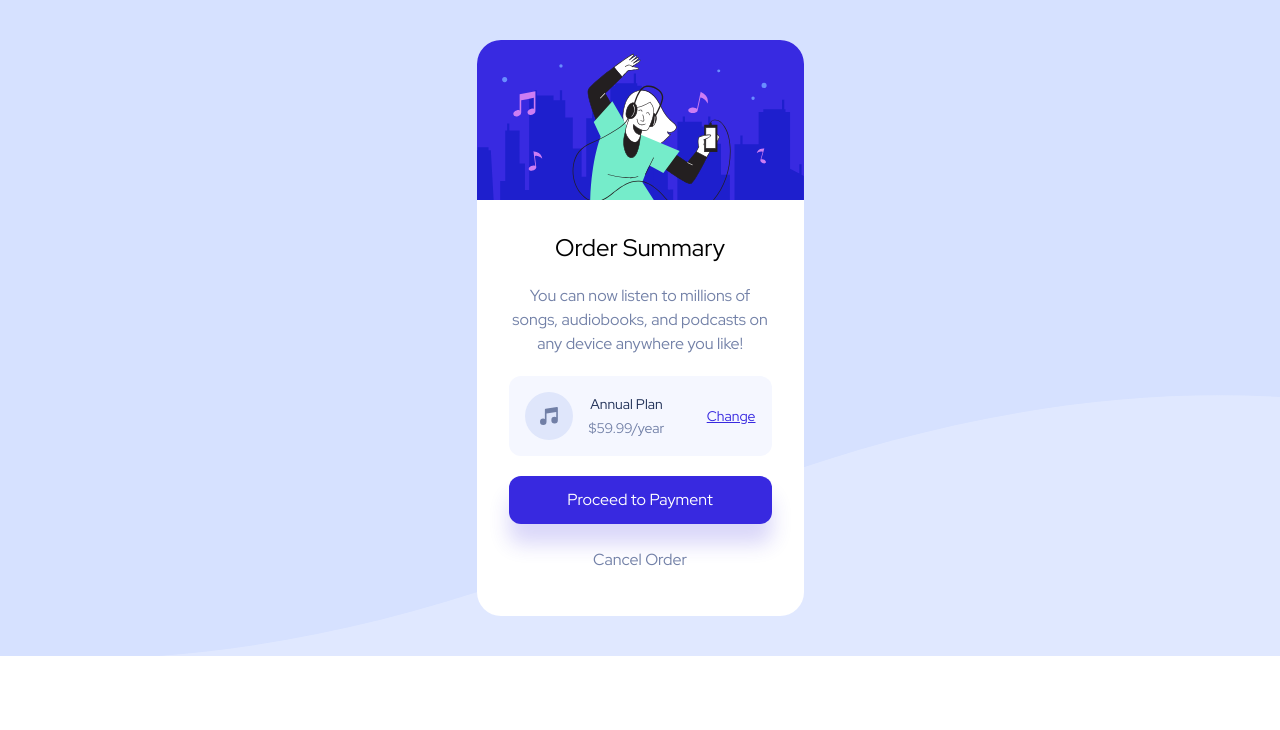
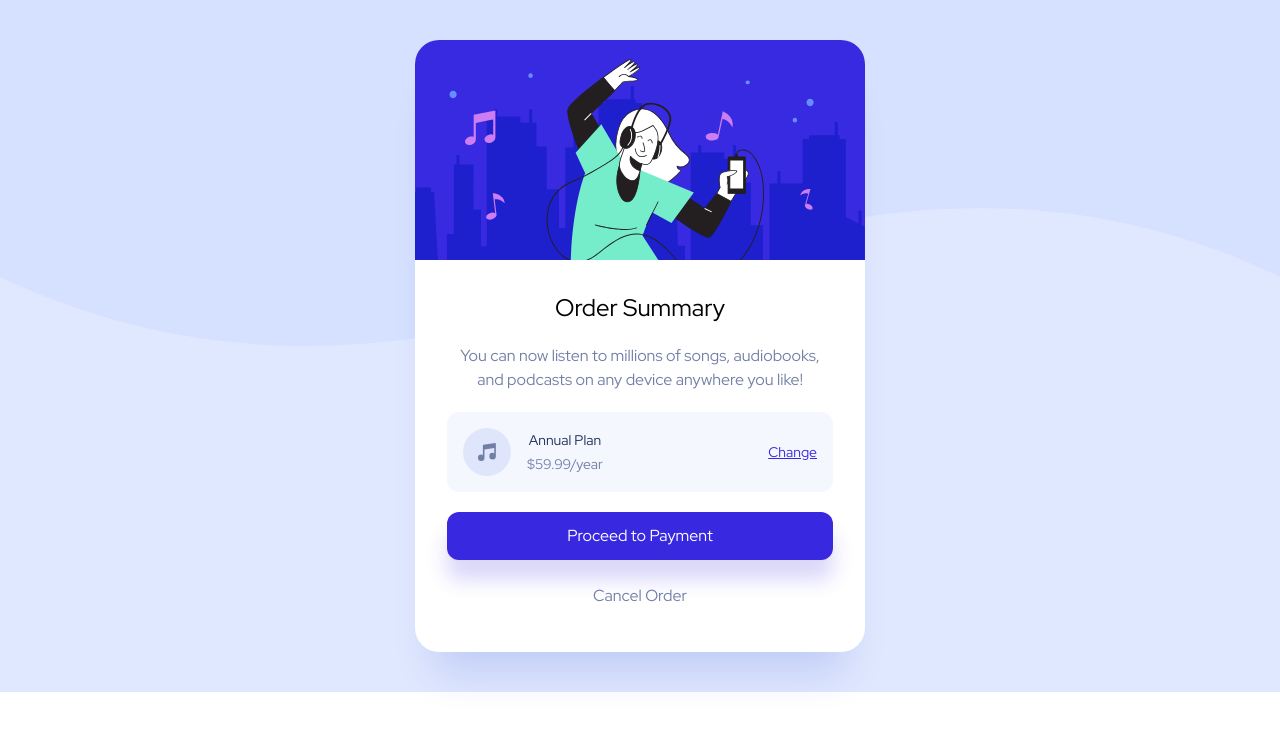
Before and after one commit to namanavasthi/frontend-mentor-1-order-summary-component, a React (Create React App) app: page / in a window 1280 px wide. Shown: the top 730 px of the page. Built offline with nearby package versions, Linux system fonts and the light colour scheme.

Commit message:
final touches and desktop styles

```diff
--- a/src/App.js
+++ b/src/App.js
@@ -1,18 +1,36 @@
 import { Card } from "./Card";
 import { Content } from "./Content";
 import { Music } from "./Music";
+
+import React, { useEffect, useState } from "react";
+
+import hero from "./images/illustration-hero.svg";
 import background from "./images/pattern-background-mobile.svg";
-import hero from "./images/illustration-hero.svg";
+import backgroundDesktop from "./images/pattern-background-desktop.svg";
 
-function App() {
+const App = () => {
+  const [windowWidth, setWindowWidth] = useState(window.innerWidth);
+
+  useEffect(() => {
+    const handleWindowResize = () => {
+      setWindowWidth(window.innerWidth);
+    };
+    window.addEventListener("resize", handleWindowResize);
+    return () => {
+      window.removeEventListener("resize", handleWindowResize);
+    };
+  }, []);
+
+  const imageUrl = windowWidth >= 768 ? backgroundDesktop : background;
+
   return (
     <div
       className="flex justify-center bg-primary-pale py-10 px-5 bg-background"
       style={{
-        backgroundImage: `url(${background})`,
-        backgroundPosition: "center",
+        backgroundImage: `url(${imageUrl})`,
+        backgroundPosition: "center top",
         backgroundRepeat: "no-repeat",
-        backgroundSize: "cover",
+        backgroundSize: "100% 50%",
       }}
     >
       <Card>
@@ -23,14 +41,14 @@ function App() {
             You can now listen to millions of songs, audiobooks, and podcasts on any device anywhere you like!
           </p>
           <Music />
-          <button className="bg-primary-bright text-white rounded-xl p-3 mt-5 text-base shadow-button">
+          <button className="bg-primary-bright text-white rounded-xl p-3 mt-5 text-base shadow-button focus:opacity-60">
             Proceed to Payment
           </button>
-          <button className="text-neutral-desaurated p-3 mt-3 text-base">Cancel Order</button>
+          <button className="text-neutral-desaurated p-3 mt-3 text-base focus:text-neutral-dark">Cancel Order</button>
         </Content>
       </Card>
     </div>
   );
-}
+};
 
 export default App;
--- a/src/Card.jsx
+++ b/src/Card.jsx
@@ -1,5 +1,9 @@
 import React from "react";
 
 export const Card = ({ children }) => {
-  return <div className="bg-white rounded-3xl overflow-hidden flex flex-col max-w-327">{children}</div>;
+  return (
+    <div className="bg-white rounded-3xl overflow-hidden flex flex-col max-w-327 md:max-w-450 shadow-card">
+      {children}
+    </div>
+  );
 };
--- a/src/Music.jsx
+++ b/src/Music.jsx
@@ -10,7 +10,7 @@ export const Music = () => {
           <span className="text-neutral-dark">Annual Plan</span>
           <span className="text-neutral-desaurated">$59.99/year</span>
         </div>
-        <button className="text-primary-bright underline">Change</button>
+        <button className="text-primary-bright underline focus:opacity-60">Change</button>
       </div>
     </div>
   );
--- a/tailwind.config.js
+++ b/tailwind.config.js
@@ -19,9 +19,11 @@ module.exports = {
       },
       maxWidth: {
         327: "327px",
+        450: "450px",
       },
       boxShadow: {
         button: "0 20px 20px 0 rgba(56,42,225,0.19)",
+        card: "0 40px 40px -20px rgba(13,48,189,0.15)",
       },
     },
   },
```
